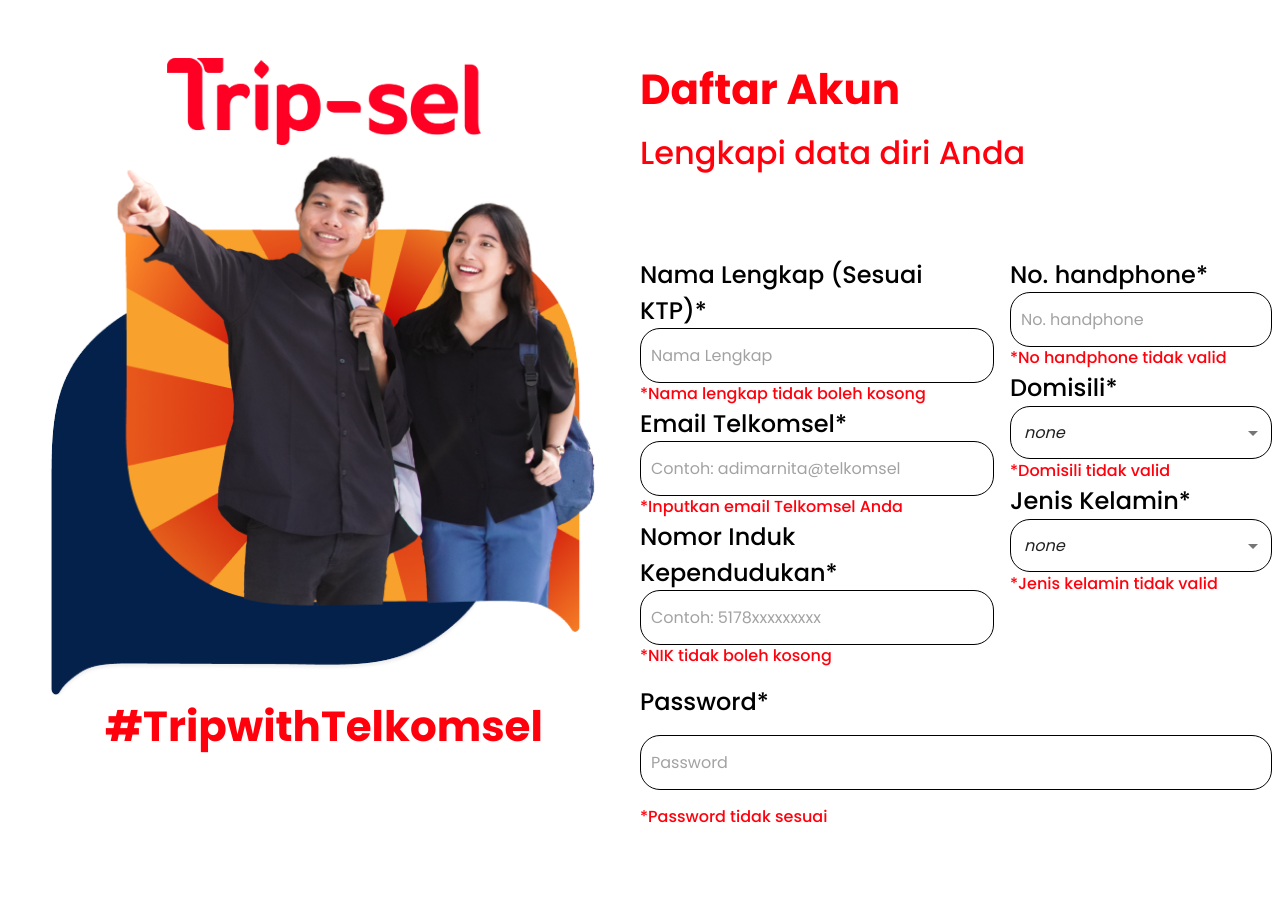
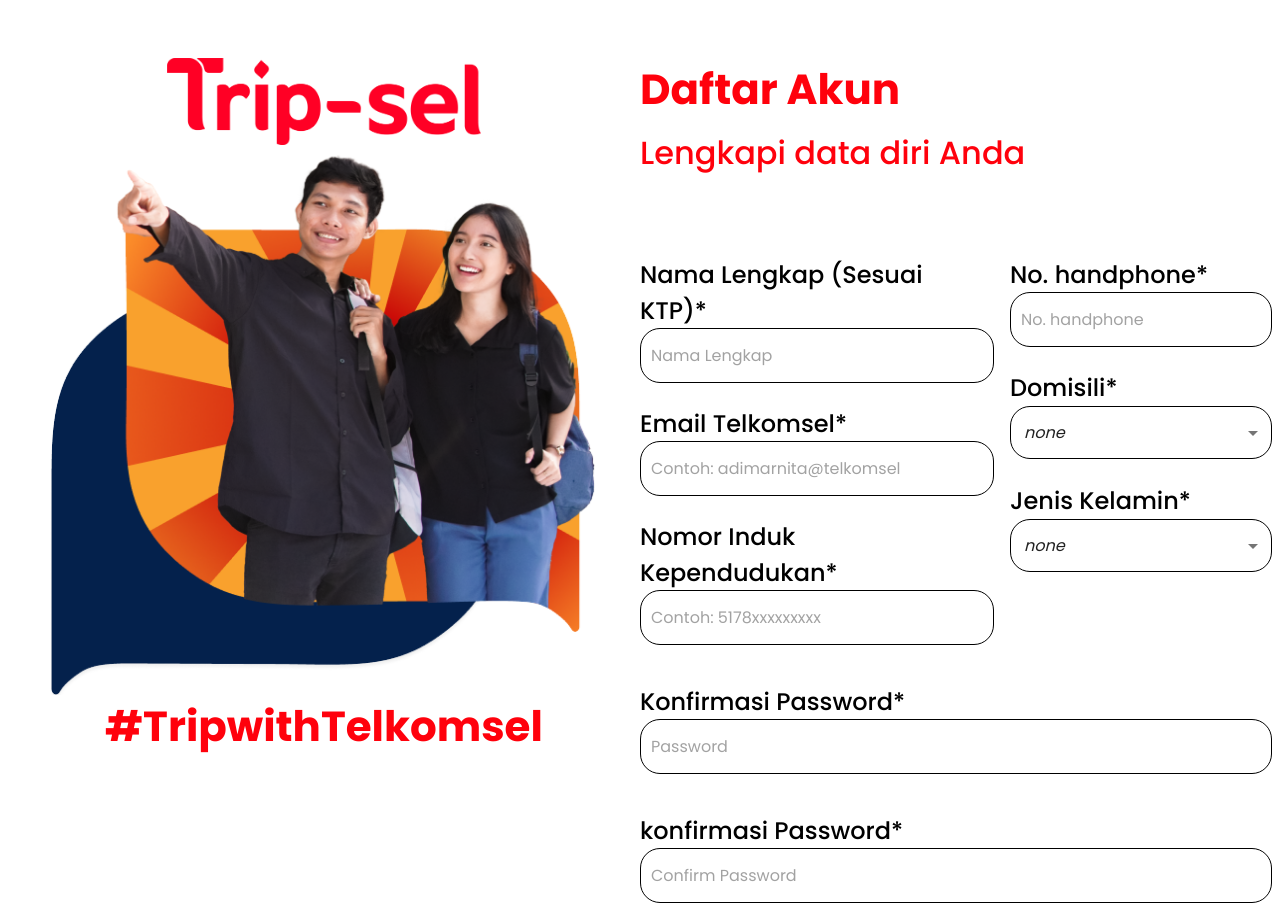
Before and after one commit to Software-Developer-and-UI-UX-Intern/Front-End, a React (Vite) app: page /register in a window 1280 px wide. Shown: the top 907 px of the page. Built offline with nearby package versions, Linux system fonts and the light colour scheme; the HTML template or start-up script is replaced by a standard one.

Commit message:
feat: password confirmation

```diff
--- a/src/pages/Registrasi/Registrasi.tsx
+++ b/src/pages/Registrasi/Registrasi.tsx
@@ -51,8 +51,10 @@
     phoneNumber: '',
     domisili: '',
     jenisKelamin: '',
-    password: ''
+    password: '',
+    confirmPassword: '' // New state for confirm password
   });
+  const [submitPressed, setSubmitPressed] = useState(false);
 
   const handleTogglePasswordVisibility = () => {
     setShowPassword((prevShowPassword) => !prevShowPassword);
@@ -70,6 +72,28 @@
 
   const handleSubmit = async (e: React.FormEvent<HTMLFormElement>) => {
     e.preventDefault();
+    setSubmitPressed(true); // Button is pressed
+
+    // Check if any of the fields are empty
+    if (
+      formData.fullName === '' ||
+      formData.email === '' ||
+      formData.nik === '' ||
+      formData.phoneNumber === '' ||
+      formData.domisili === '' ||
+      formData.jenisKelamin === '' ||
+      formData.password === '' ||
+      formData.confirmPassword === '' // Check if confirmPassword is empty
+    ) {
+      alert('Lengkapi semua data sebelum melanjutkan.');
+      return; // Prevent form submission
+    }
+
+    // Check if password and confirmPassword match
+    if (formData.password !== formData.confirmPassword) {
+      alert('Password dan konfirmasi password tidak cocok.');
+      return; // Prevent form submission
+    }
 
     const formDataCopy = new FormData(e.target as HTMLFormElement);
     const formDataObject: FormDataObject = {
@@ -101,7 +125,7 @@
       alert(data.message); // Display success message from the server
     } catch (error) {
       console.error('Error registering user:', error);
-      alert(`Failed to register user`); // Alert the specific error message
+      alert(`Failed to register user ${error}`); // Alert the specific error message
     }
   };
 
@@ -194,6 +218,7 @@
                         onChange: (e) => setFormData({ ...formData, fullName: (e.target as HTMLInputElement).value }),
                       }}
                     />
+                    {(submitPressed && formData.fullName === '') && (
                       <Typography sx={{
                         fontWeight: 500,
                         fontSize: '16px',
@@ -201,6 +226,25 @@
                       }}>
                         *Nama lengkap tidak boleh kosong
                       </Typography>
+                    )}
+                     {(submitPressed && formData.fullName !== '') && (
+                      <Typography sx={{
+                        fontWeight: 500,
+                        fontSize: '16px',
+                        color: 'transparent'
+                      }}>
+                        *Nama lengkap tidak boleh kosong
+                      </Typography>
+                    )}
+                    {(submitPressed === false) && (
+                      <Typography sx={{
+                        fontWeight: 500,
+                        fontSize: '16px',
+                        color: 'transparent'
+                      }}>
+                        *Nama lengkap tidak boleh kosong
+                      </Typography>
+                    )}
                     <Typography sx={{
                       fontWeight: 500,
                       fontSize: '24px',
@@ -219,6 +263,7 @@
                         onChange: (e) => setFormData({ ...formData, email: (e.target as HTMLInputElement).value }),
                       }}
                     />
+                    {(submitPressed && formData.email === '') && (
                       <Typography sx={{
                         fontWeight: 500,
                         fontSize: '16px',
@@ -226,6 +271,25 @@
                       }}>
                         *Inputkan email Telkomsel Anda
                       </Typography>
+                    )}
+                    {(submitPressed && formData.email !== '') && (
+                      <Typography sx={{
+                        fontWeight: 500,
+                        fontSize: '16px',
+                        color: 'transparent'
+                      }}>
+                        *Inputkan email Telkomsel Anda
+                      </Typography>
+                    )}
+                    {(submitPressed === false) && (
+                      <Typography sx={{
+                        fontWeight: 500,
+                        fontSize: '16px',
+                        color: 'transparent'
+                      }}>
+                        *Inputkan email Telkomsel Anda
+                      </Typography>
+                    )}
                     <Typography sx={{
                       fontWeight: 500,
                       fontSize: '24px',
@@ -244,6 +308,7 @@
                         onChange: (e) => setFormData({ ...formData, nik: (e.target as HTMLInputElement).value }),
                       }}
                     />
+                    {(submitPressed && formData.nik === '') && (
                       <Typography sx={{
                         fontWeight: 500,
                         fontSize: '16px',
@@ -251,6 +316,25 @@
                       }}>
                         *NIK tidak boleh kosong
                       </Typography>
+                    )}
+                    {(submitPressed && formData.nik !== '') && (
+                      <Typography sx={{
+                        fontWeight: 500,
+                        fontSize: '16px',
+                        color: 'transparent'
+                      }}>
+                        *NIK tidak boleh kosong
+                      </Typography>
+                    )}
+                    {(submitPressed === false) && (
+                      <Typography sx={{
+                        fontWeight: 500,
+                        fontSize: '16px',
+                        color: 'transparent'
+                      }}>
+                        *NIK tidak boleh kosong
+                      </Typography>
+                    )}
                   </Stack>
                   <Stack direction={'column'} maxWidth={'262px'} width={'100%'}>
                     <Typography sx={{
@@ -271,6 +355,7 @@
                         onChange: (e) => setFormData({ ...formData, phoneNumber: (e.target as HTMLInputElement).value }),
                       }}
                     />
+                    {(submitPressed && formData.phoneNumber === '') && (
                       <Typography sx={{
                         fontWeight: 500,
                         fontSize: '16px',
@@ -278,6 +363,25 @@
                       }}>
                         *No handphone tidak valid
                       </Typography>
+                    )}
+                    {(submitPressed && formData.phoneNumber !== '') && (
+                      <Typography sx={{
+                        fontWeight: 500,
+                        fontSize: '16px',
+                        color: 'transparent'
+                      }}>
+                        *No handphone tidak valid
+                      </Typography>
+                    )}
+                  {(submitPressed === false) && (
+                      <Typography sx={{
+                        fontWeight: 500,
+                        fontSize: '16px',
+                        color: 'transparent'
+                      }}>
+                        *No handphone tidak valid
+                      </Typography>
+                    )}
                     <Typography sx={{
                       fontWeight: 500,
                       fontSize: '24px',
@@ -309,6 +413,7 @@
                       <MenuItem value='Nusa Penida'>Nusa Penida</MenuItem>
                       <MenuItem value='Bali'>Bali</MenuItem>
                     </MuiSelect>
+                    {(submitPressed && formData.domisili === '') && (
                       <Typography sx={{
                         fontWeight: 500,
                         fontSize: '16px',
@@ -316,6 +421,25 @@
                       }}>
                         *Domisili tidak valid
                       </Typography>
+                    )}
+                    {(submitPressed && formData.domisili !== '') && (
+                      <Typography sx={{
+                        fontWeight: 500,
+                        fontSize: '16px',
+                        color: 'transparent'
+                      }}>
+                        *Domisili tidak valid
+                      </Typography>
+                    )}
+                    {(submitPressed === false) && (
+                      <Typography sx={{
+                        fontWeight: 500,
+                        fontSize: '16px',
+                        color: 'transparent'
+                      }}>
+                        *Domisili tidak valid
+                      </Typography>
+                    )}
                     <Typography sx={{
                       fontWeight: 500,
                       fontSize: '24px',
@@ -346,6 +470,25 @@
                       <MenuItem value='Perempuan'>Perempuan</MenuItem>
                       <MenuItem value='Pria'>Pria</MenuItem>
                     </MuiSelect>
+                    {(submitPressed && formData.jenisKelamin !== '') && (
+                      <Typography sx={{
+                        fontWeight: 500,
+                        fontSize: '16px',
+                        color: 'transparent'
+                      }}>
+                        *Jenis kelamin tidak valid
+                      </Typography>
+                    )}
+                    {(submitPressed === false) && (
+                      <Typography sx={{
+                        fontWeight: 500,
+                        fontSize: '16px',
+                        color: 'transparent'
+                      }}>
+                        *Jenis kelamin tidak valid
+                      </Typography>
+                    )}
+                    {(submitPressed && formData.jenisKelamin === '') && (
                       <Typography sx={{
                         fontWeight: 500,
                         fontSize: '16px',
@@ -353,14 +496,16 @@
                       }}>
                         *Jenis kelamin tidak valid
                       </Typography>
+                    )}
                   </Stack>
                 </Stack>
+                <Stack>
                   <Typography sx={{
                     fontWeight: 500,
                     fontSize: '24px',
                     color: 'black'
                   }}>
-                  Password*
+                    Konfirmasi Password*
                   </Typography>
                   <Input
                     disableUnderline
@@ -384,13 +529,101 @@
                       onChange: (e) => setFormData({ ...formData, password: (e.target as HTMLInputElement).value }),
                     }}
                   />
+                  {(submitPressed && formData.password === '') && (
                     <Typography sx={{
                       fontWeight: 500,
                       fontSize: '16px',
-                  color: '#FF010C'
+                      color: '#FF010C',
                     }}>
                       *Password tidak sesuai
                     </Typography>
+                  )}
+                  {(submitPressed && formData.password !== '') && (
+                    <Typography sx={{
+                      fontWeight: 500,
+                      fontSize: '16px',
+                      color: 'transparent',
+                    }}>
+                      *Password tidak sesuai
+                    </Typography>
+                  )}
+                    {(submitPressed === false) && (
+                    <Typography sx={{
+                      fontWeight: 500,
+                      fontSize: '16px',
+                      color: 'transparent',
+                    }}>
+                      *Password tidak sesuai
+                    </Typography>
+                  )}
+                </Stack>
+                <Stack>
+                <Typography sx={{
+                    fontWeight: 500,
+                    fontSize: '24px',
+                    color: 'black'
+                  }}>
+                    konfirmasi Password*
+                  </Typography>
+                  <Input
+                    disableUnderline
+                    id="confirmPassword"
+                    placeholder="Confirm Password"
+                    type={showPassword ? 'text' : 'password'}
+                    sx={customInputStyle}
+                    inputProps={{
+                      endAdornment: (
+                        <InputAdornment position="end">
+                          <IconButton
+                            onClick={handleTogglePasswordVisibility}
+                            edge="end"
+                          >
+                            {showPassword ? <VisibilityOff /> : <Visibility />}
+                          </IconButton>
+                        </InputAdornment>
+                      ),
+                      name: 'confirmPassword',
+                      value: formData.confirmPassword,
+                      onChange: (e) => setFormData({ ...formData, confirmPassword: (e.target as HTMLInputElement).value }),
+                    }}
+                  />
+                  {(submitPressed && formData.confirmPassword !== formData.password) && (
+                    <Typography sx={{
+                      fontWeight: 500,
+                      fontSize: '16px',
+                      color: '#FF010C',
+                    }}>
+                      *Password tidak sesuai
+                    </Typography>
+                  )}
+                   {(submitPressed && formData.confirmPassword === formData.password) && (
+                    <Typography sx={{
+                      fontWeight: 500,
+                      fontSize: '16px',
+                      color: 'transparent',
+                    }}>
+                      *Password tidak sesuai
+                    </Typography>
+                  )}
+                  {(submitPressed === false) && (
+                    <Typography sx={{
+                      fontWeight: 500,
+                      fontSize: '16px',
+                      color: 'transparent',
+                    }}>
+                      *Password tidak sesuai
+                    </Typography>
+                  )}
+                  {(submitPressed === true) && (
+                    <Typography sx={{
+                      fontWeight: 500,
+                      fontSize: '16px',
+                      color: 'transparent',
+                    }}>
+                      *Password tidak sesuai
+                    </Typography>
+                  )}
+                </Stack>
               </Stack>
               <Stack spacing={3} alignItems={'center'} width={'100%'}>
                 <Button
```
Lines whose indentation alone changed are shown as unchanged.
